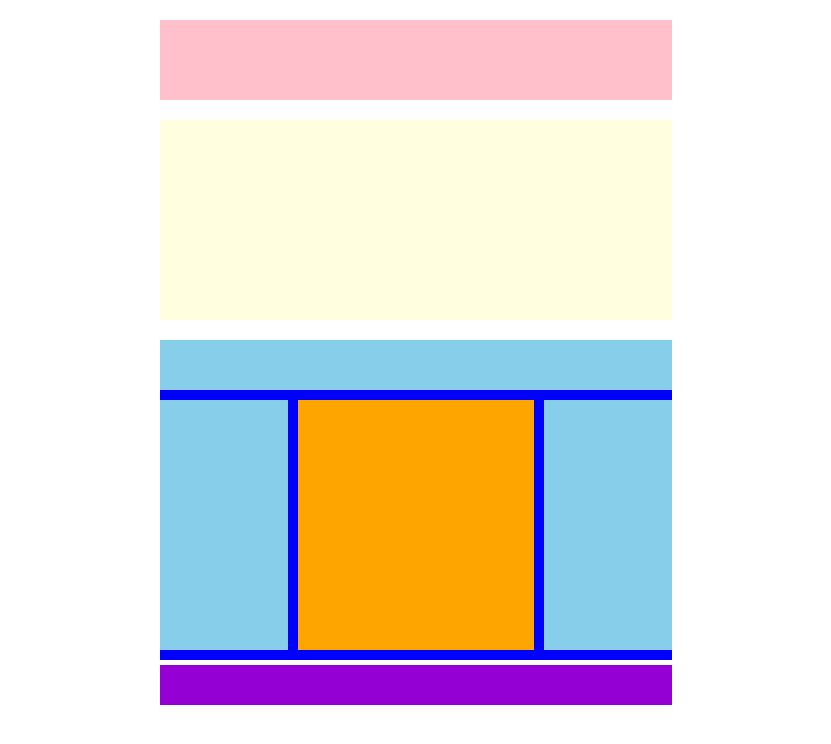
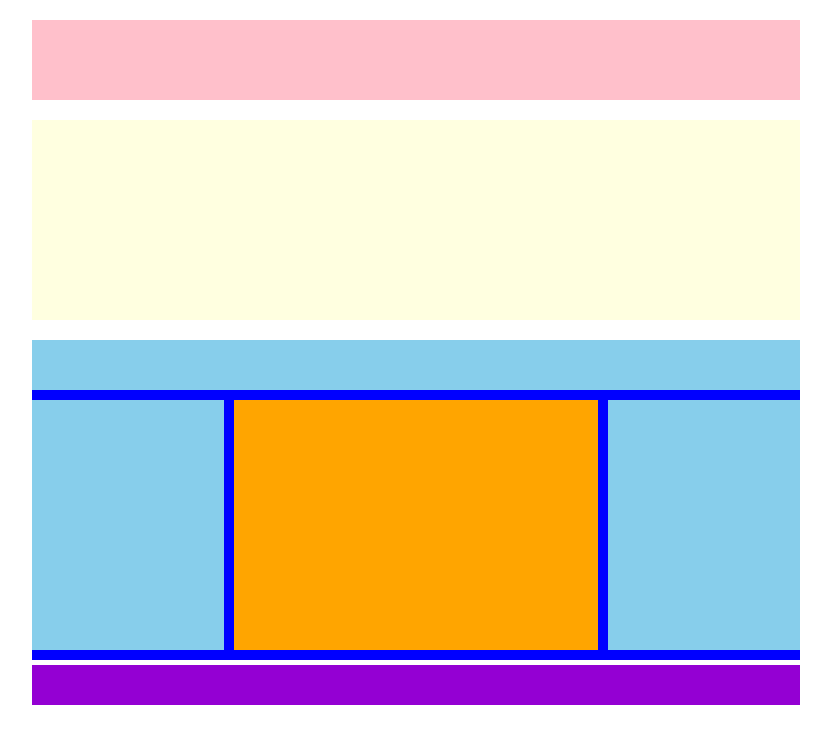
Before and after one commit to chrishut10/htmlcss-struttura-wp, a plain HTML site: page index.html in a window 1280 px wide. Shown: the whole page, without its empty margins (224-1055 px from the left). Drawn offline with Linux system fonts and the light colour scheme.

Commit message:
ultime modifiche

```diff
--- a/css/style.css
+++ b/css/style.css
@@ -13,7 +13,7 @@
 }
 
 #container{
-  margin: 20px 30%;
+  margin: 20px 20%;
 }
 
 /* parte header */
@@ -24,9 +24,6 @@ header{
   background-color: pink;
 }
 
-main{
-  background-color: white;
-}
 
 .blocco{
   margin-top: 20px;
```
